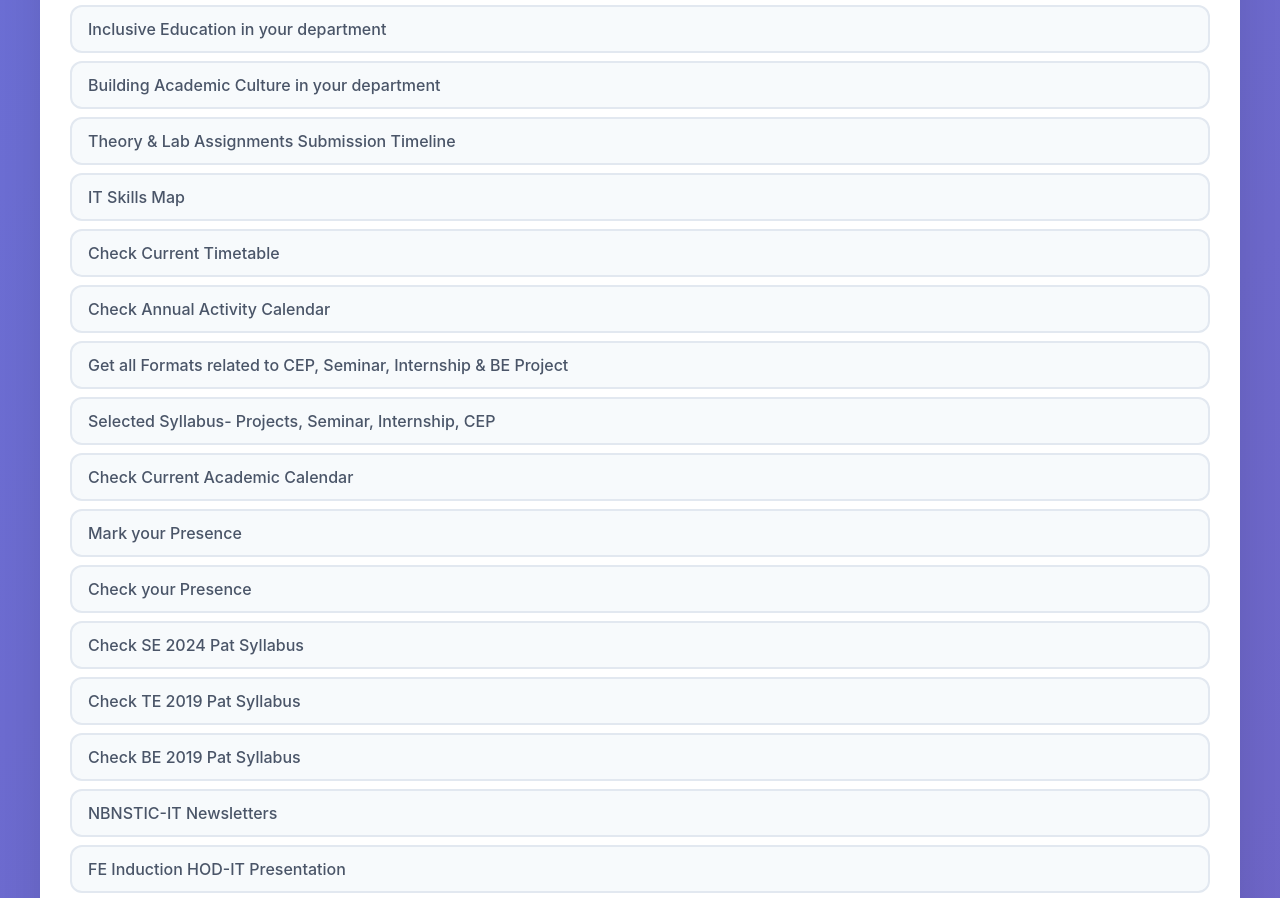
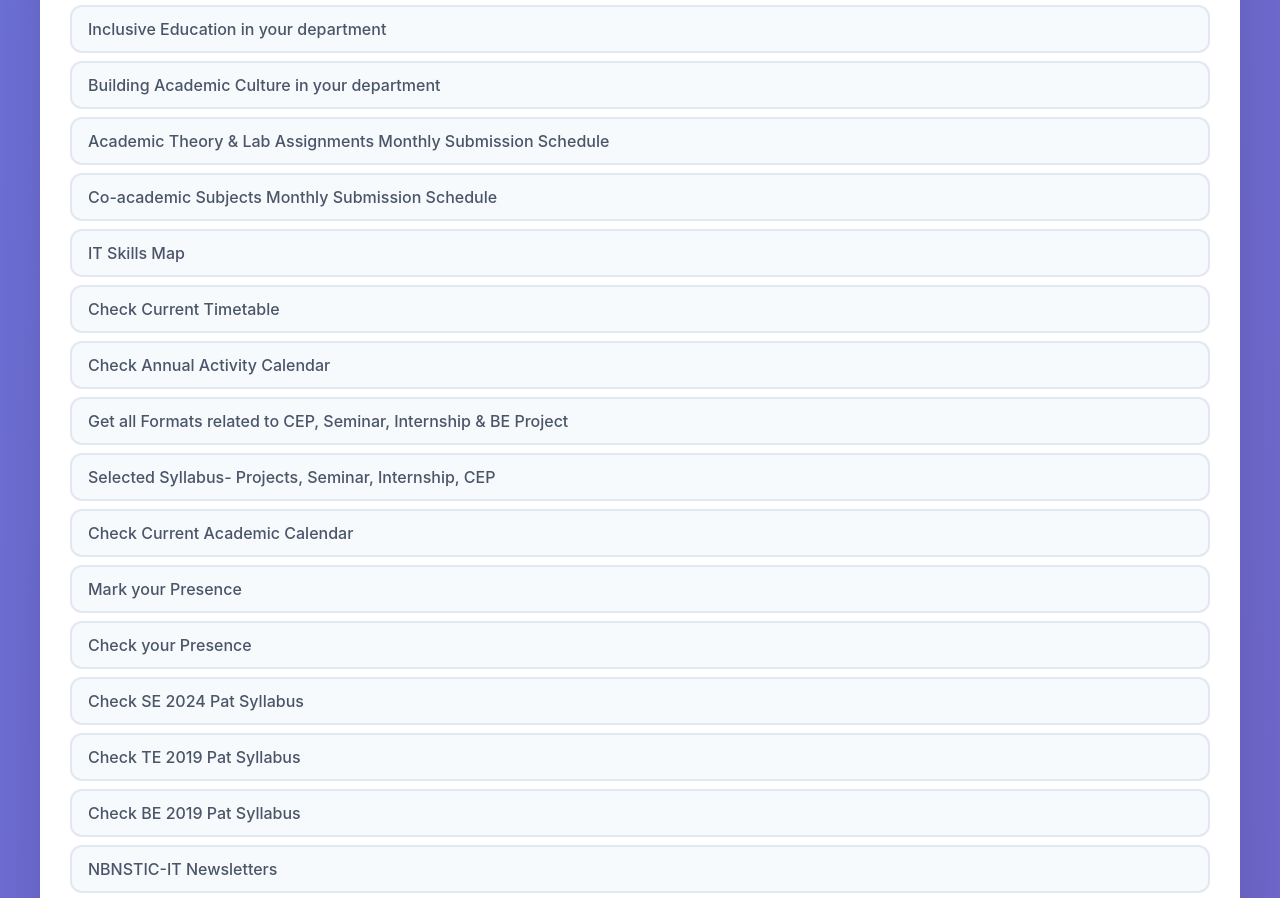
Before and after one commit to RMS-Sof/Self-Help-Students-Portal, a plain HTML site: page index.html in a window 1280 px wide. Shown: the part 4298-5196 px from the top of the page. Drawn offline with Linux system fonts and the light colour scheme.

Commit message:
Update index.html

```diff
--- a/index.html
+++ b/index.html
@@ -381,7 +381,8 @@
 		    <a href="https://youtu.be/QXtpq0EcFa4" class="link-item">IT Student Advisory</a>
 		    <a href="https://youtu.be/U6HJFVG6imc" class="link-item">Inclusive Education in your department</a>
 		    <a href="https://youtu.be/Yl85mMTdo_E" class="link-item">Building Academic Culture in your department</a>
-                    <a href="https://rms-sof.github.io/submission-guidelines/" class="link-item">Theory & Lab Assignments Submission Timeline</a>
+                    <a href="https://rms-sof.github.io/submission-guidelines/" class="link-item">Academic Theory & Lab Assignments Monthly Submission Schedule</a>
+                    <a href="https://rms-sof.github.io/Co-academic-schedule/" class ="link-item">Co-academic Subjects Monthly Submission Schedule</a>
 		    <a href="https://drive.google.com/file/d/12j_rEMiU_hFKfcfYm5B6BpV3L_WSF448/view?usp=sharing" class="link-item">IT Skills Map</a>
                     <a href="https://docs.google.com/spreadsheets/d/1no-aVnVeB8ylrZtSs-VRtqLC7bEb-xnFeAyaxmho6Zs/edit?usp=sharing" class="link-item">Check Current Timetable</a>
                     <a href="https://rms-sof.github.io/dept-cal/" class="link-item">Check Annual Activity Calendar</a>
```
